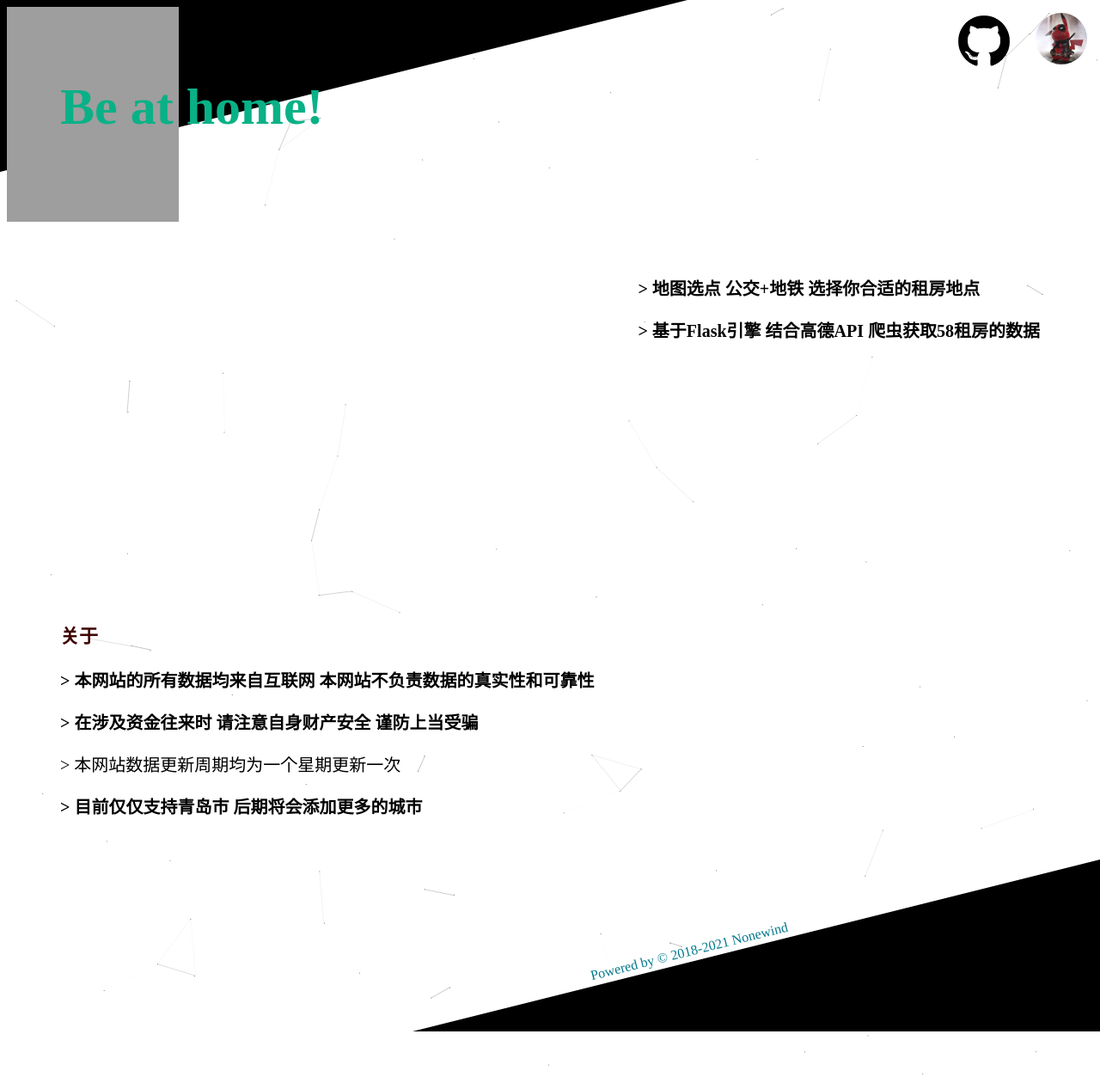
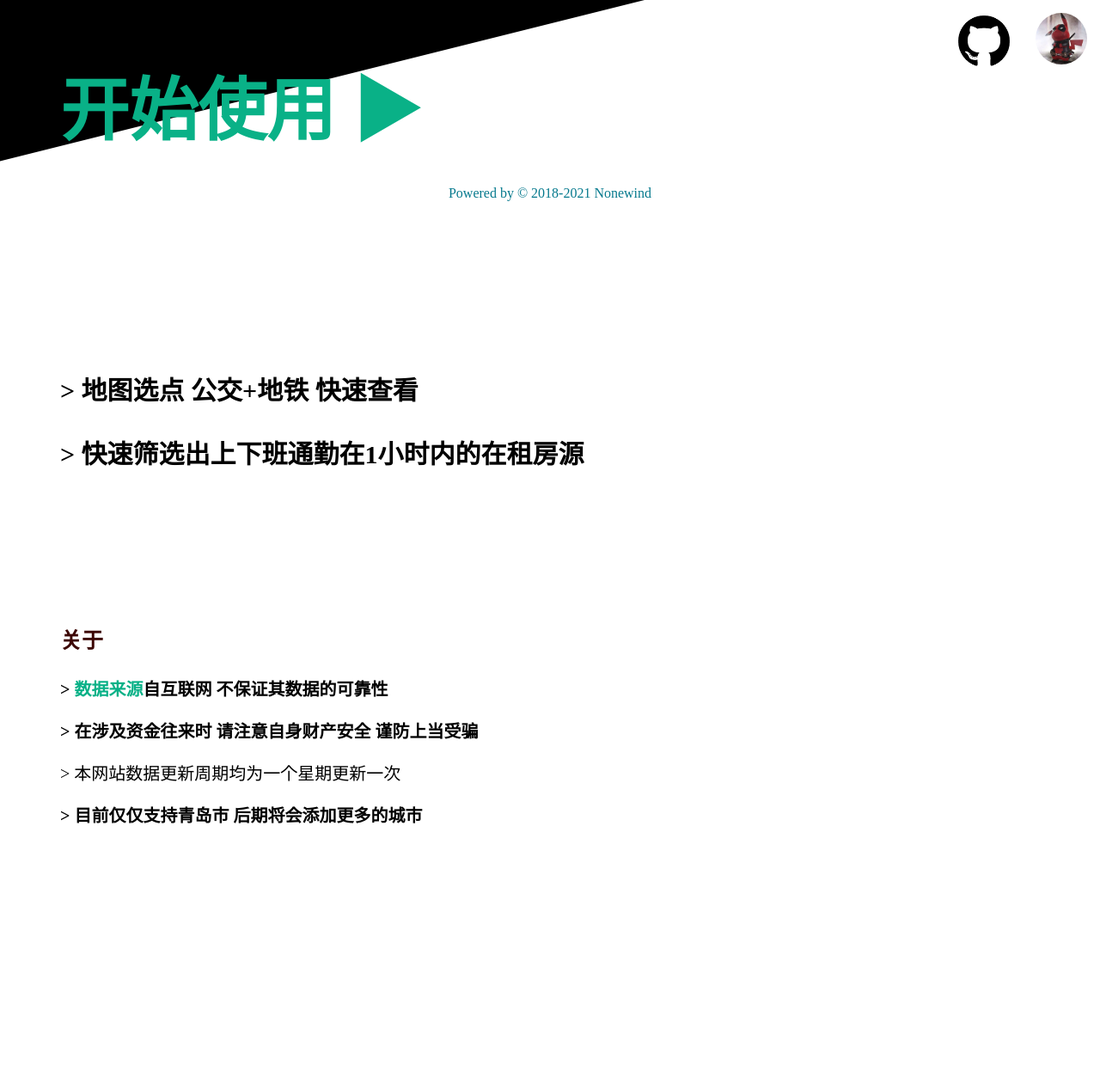
Before and after one commit to nonewind/Flask_58_Rent, a Flask app: page / in a window 1280 px wide. Shown: the whole page at 86% size. Run offline with Flask 2, Linux system fonts and the light colour scheme; grey boxes are pictures that could not be loaded.

Commit message:
modified:   app/static/css/style.css 	modified:   app/static/img/ZZ.png 	modified:   app/templates/base.html 	modified:   app/templates/index.html 	modified:   app/templates/rents.html

```diff
--- a/app/static/css/style.css
+++ b/app/static/css/style.css
@@ -1,3 +1,8 @@
+body{
+   height: 90%;
+   margin: 0;
+}
+
 a {
     text-decoration: none;
     color: rgb(27, 184, 171);
@@ -12,10 +17,10 @@ a:hover {
 }
 
 .bg_1 {
-    position: absolute;
+    position: relative;
     z-index: -1;
-    top: 0px;
-    left: 0px;
+    top: -10px;
+    left: -10px;
     width: 0;
     height: 0;
     border-style: solid;
@@ -23,38 +28,22 @@ a:hover {
     border-color: transparent transparent transparent #000000;
 }
 
-.bg_2 {
-    position: absolute;
-    z-index: -1;
-    top: 1000px;
-    right: 0px;
-    width: 0;
-    height: 0;
-    border-style: solid;
-    border-width: 0 0 200px 800px;
-    border-color: transparent transparent #000000 transparent;
-}
 
 
 .div1 {
-    position: absolute;
-    font-size: 30px;
-    z-index: 999;
-    top: 50px;
+    position: fixed;
+    font-size: 40px;
+    z-index: 999999;
     left: 70px;
+    top:10px;
 }
 
 .div2 {
     position: absolute;
-    font-size: 20px;
-    margin-left: 50px;
+    font-size: 30px;
     z-index: 999;
-    right: 70px;
-    top: 300px;
-}
-
-.div3 {
-    font-size: 25px;
+    top: 400px;
+    left: 70px;
 }
 
 .div_about {
@@ -66,8 +55,11 @@ a:hover {
 }
 
 .div_about h3 {
-    font-size: 22px;
+    font-size: 25px;
     color: rgb(61, 6, 4);
+}
+.div_about h3 p{
+    font-size: 18px;
 }
 
 .box {
@@ -76,16 +68,6 @@ a:hover {
     margin-top: 200px;
 }
 
-.zanzhu_ali {
-    position: absolute;
-    left: 1100px;
-    top: 150px;
-}
-
-.zanzhu_wei {
-    position: absolute;
-    left: 1100px;
-}
 
 .divblog {
     position: absolute;
@@ -122,15 +104,7 @@ a:hover {
 }
 
 footer {
-    position: absolute;
-    top: 1050px;
-    right: 100px;
-    width: 500px;
-    height: 50px;
+    position: relative;
+    margin: auto;
     color: rgb(5, 121, 141);
-    transform: rotate(-14deg);
-    -ms-transform: rotate(-14deg);
-    -moz-transform: rotate(-14deg);
-    -webkit-transform: rotate(-14deg);
-    -o-transform: rotate(-14deg);
 }
--- a/app/templates/base.html
+++ b/app/templates/base.html
@@ -17,7 +17,7 @@
 </head>
 
 <body>
-    <script type="text/javascript" src="/static/js/background.js"></script>
+    <!--<script type="text/javascript" src="/static/js/background.js"></script>-->
     {% block content %} {% endblock%}
 </body>
 
--- a/app/templates/index.html
+++ b/app/templates/index.html
@@ -1,7 +1,6 @@
 {% extends "base.html" %} {% block content %}
 
 <div class="bg_1"></div>
-<div class="bg_2"></div>
 
 <div class="divblog">
     <a href=" http://blog.fuckname.top " target="_Blank "><img src="static/img/PKS.jpeg " title="我的博客"></a>
@@ -11,28 +10,27 @@
 </div>
 
 <div class="div1 ">
-    <h1><b><a href="/rents " target="_Blank " title="点我点我！">Be at home!</b></a>
+    <h1><b><a href="/rents " target="_Blank " title="点我点我！">开始使用 ▶</b></a>
     </h1>
 
 </div>
-<div class="bqb ">
-    <img src="static/img/BQB.jpg " width="200px " height="250px " />
-</div>
 <div class="div2 ">
-    <p><b> > 地图选点 公交+地铁 选择你合适的租房地点 </b></p>
-    <p><b> > 基于Flask引擎 结合高德API 爬虫获取58租房的数据 </b></p>
+    <p><b> > 地图选点 公交+地铁 快速查看 </b></p>
+    <p><b> > 快速筛选出上下班通勤在1小时内的在租房源</b></p>
 </div>
 <div class="div_about">
     <h3>关于</h3>
-    <p><b> > 本网站的所有数据均来自互联网 本网站不负责数据的真实性和可靠性</b></p>
+    <p><b> > <a href="https://58.com/chuzu/" >数据来源</a>自互联网 不保证其数据的可靠性</b></p>
     <p><b> > 在涉及资金往来时 请注意自身财产安全 谨防上当受骗</b></p>
     <p> > 本网站数据更新周期均为一个星期更新一次</p>
     <p><b>> 目前仅仅支持青岛市 后期将会添加更多的城市</b></p>
 </div>
 <footer>
-    <div>
-        <p>Powered by © 2018-2021 Nonewind</p>
-    </div>
+    <center>
+        <div>
+            <p>Powered by © 2018-2021 Nonewind</p>
+        </div>
+    </center>
 
 </footer>
 
--- a/app/templates/rents.html
+++ b/app/templates/rents.html
@@ -82,7 +82,6 @@
 
     function searchtraffic(){
         workAddress = document.getElementById("work-location").value;
-        debugger
         loadWorkLocation()
     }
     function workLocationSelected(e) {
```
Also changed, not shown: app/static/img/ZZ.png.
